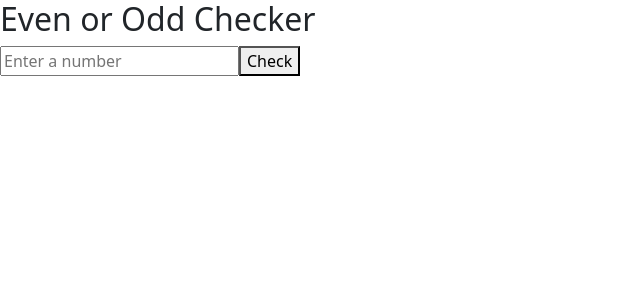
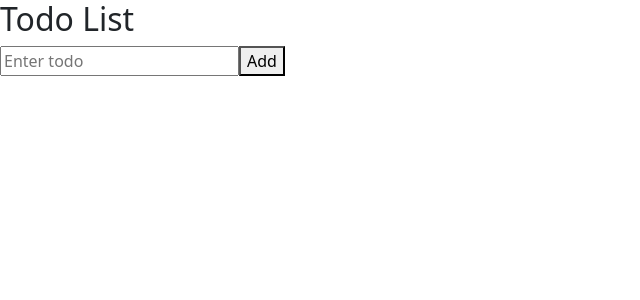
Before and after one commit to sriram507/React-tasks, a React (Create React App) app: page / in a window 1280 px wide. Shown: the top 300 px of the page, without its empty margins (0-640 px from the left). Built offline with nearby package versions, Linux system fonts and the light colour scheme.

Commit message:
form events in class components

```diff
--- /dev/null
+++ b/src/UiContent/Todolist/index.js
@@ -0,0 +1,88 @@
+import React, { Component } from "react";
+
+class Todo extends Component {
+  constructor() {
+    super();
+    this.state = {
+      todo: "", // Input value
+      list: [], // List of todos
+      isEditing: false, // Editing mode flag
+      editIndex: null, // Index of item being edited
+    };
+  }
+
+  // Updates state with the current input
+  handleChange = (event) => {
+    this.setState({ todo: event.target.value });
+  };
+
+  // Adds or updates a todo item
+  handleSubmit = (e) => {
+    e.preventDefault();
+    const { todo, list, isEditing, editIndex } = this.state;
+
+    if (todo.trim() === "") return;
+
+    if (isEditing) {
+      const updatedList = [...list];
+      updatedList[editIndex] = todo;
+      this.setState({
+        list: updatedList,
+        todo: "",
+        isEditing: false,
+        editIndex: null,
+      });
+    } else {
+      this.setState((prevState) => ({
+        list: [...prevState.list, todo],
+        todo: "",
+      }));
+    }
+  };
+
+  // Deletes a todo by index
+  handleDelete = (index) => {
+    const updatedList = this.state.list.filter((_, i) => i !== index);
+    this.setState({ list: updatedList });
+  };
+
+  // Prepares a todo for editing
+  handleEdit = (index) => {
+    this.setState({
+      todo: this.state.list[index],
+      isEditing: true,
+      editIndex: index,
+    });
+  };
+
+  render() {
+    return (
+      <div>
+        <h2>Todo List</h2>
+        <form onSubmit={this.handleSubmit}>
+          <input
+            type="text"
+            value={this.state.todo}
+            onChange={this.handleChange}
+            placeholder="Enter todo"
+          />
+          <button type="submit">
+            {this.state.isEditing ? "Update" : "Add"}
+          </button>
+        </form>
+
+        <ul>
+          {this.state.list.map((item, index) => (
+            <li key={index}>
+              {item}
+              <button onClick={() => this.handleEdit(index)}>Edit</button>
+              <button onClick={() => this.handleDelete(index)}>Delete</button>
+            </li>
+          ))}
+        </ul>
+      </div>
+    );
+  }
+}
+
+export default Todo;
--- a/src/index.js
+++ b/src/index.js
@@ -10,12 +10,14 @@ import Parent from "./UiContent/Parentcomp/Parentcomp";
 import Counter from "./UiContent/Counter/Counter";
 import Toggle from "./UiContent/ToggleSwitch/ToggleSwitch";
 import Sample from "./UiContent/SampleForm/SampleForm";
+import Todo from "./UiContent/Todolist";
 
 const root = ReactDOM.createRoot(document.getElementById("root"));
 
 root.render(
   <React.StrictMode>
-    <Sample />
+   <Todo />
+    {/* <Sample /> */}
     {/* <Toggle /> */}
     {/* <Counter /> */}
     {/* <App /> */}
```
